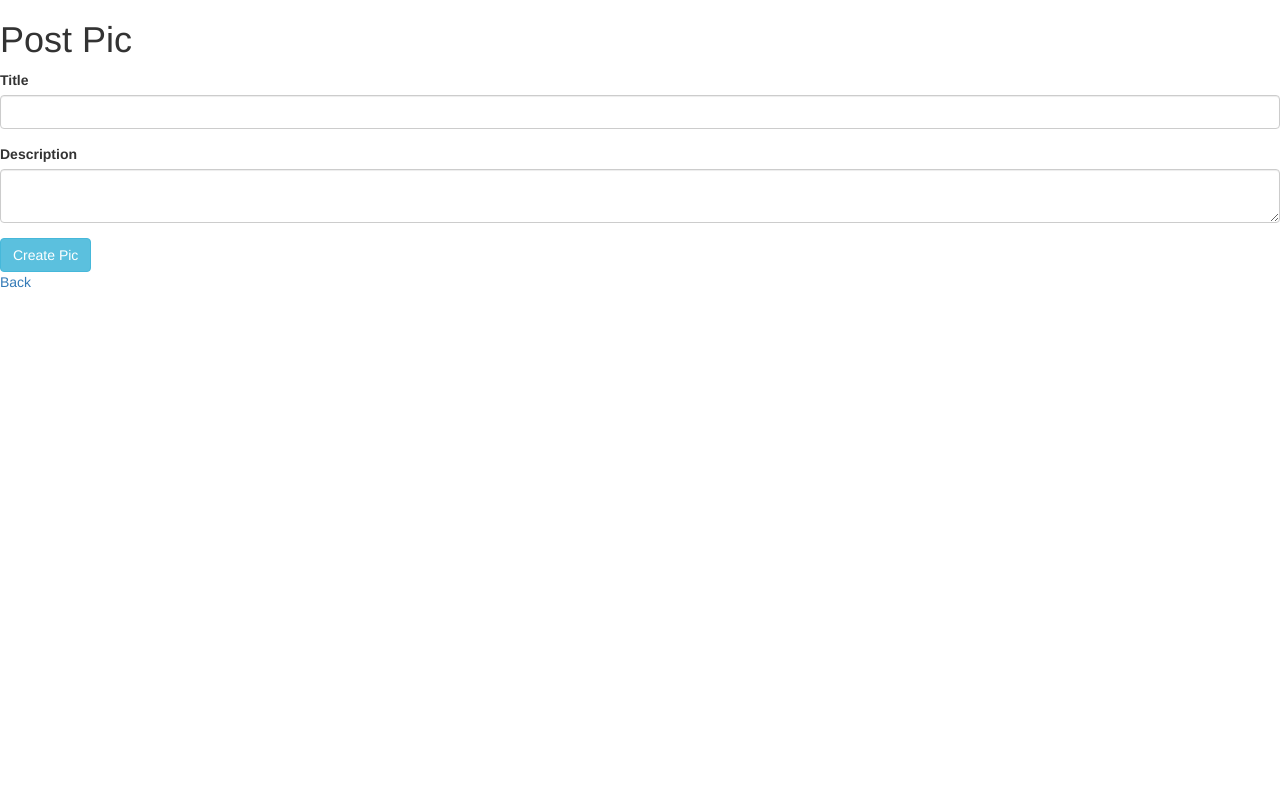
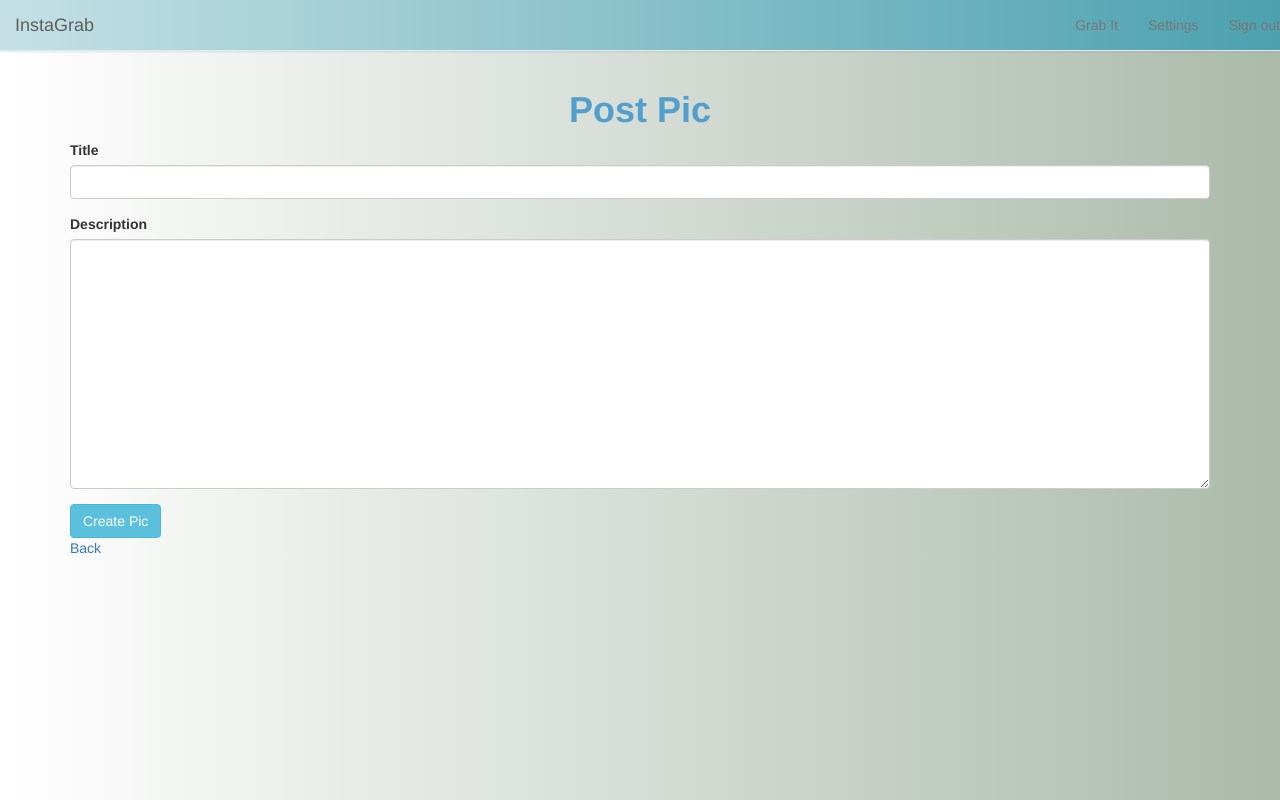
Before and after one commit to sundars04/Instagrab, a Rails app: page /pics/new in a window 1280 px wide. Run offline with Rails 7, Linux system fonts and the light colour scheme; the visitor is signed in with stand-in values (Sample User, id 1); style sheets or scripts are compiled from the project's sources; some libraries are stand-ins or nearby versions.

Commit message:
add styling

```diff
--- a/app/assets/stylesheets/application.scss
+++ b/app/assets/stylesheets/application.scss
@@ -15,3 +15,123 @@
  */
 @import "bootstrap-sprockets";
 @import "bootstrap";
+
+body {
+  background: #abbaab; /* fallback for old browsers */
+  background: -webkit-linear-gradient(to left, #abbaab , #ffffff); /* Chrome 10-25, Safari 5.1-6 */
+  background: linear-gradient(to left, #abbaab , #ffffff); /* W3C, IE 10+/ Edge, Firefox 16+, Chrome 26+, Opera 12+, Safari 7+ */
+  padding-top: 70px;
+}
+
+.alert {
+  margin-top: 10px;
+}
+h1, h2, h3, h4, h5, h6 {
+  font-weight: 100;
+  color: #529ECC;
+  font-weight: bold;
+  text-align: center;
+}
+
+
+
+nav {
+  box-shadow: 0 1px 2px 0 rgba(82,158,204, 0.22);
+  box-color: #529ECC;
+  background: #4CA1AF; /* fallback for old browsers */
+  background: -webkit-linear-gradient(to left, #4CA1AF , #C4E0E5); /* Chrome 10-25, Safari 5.1-6 */
+  background: linear-gradient(to left, #4CA1AF , #C4E0E5); /* W3C, IE 10+/ Edge, Firefox 16+, Chrome 26+, Opera 12+, Safari 7+ */
+
+
+  .navbar-brand {
+    a {
+      color: lightslategray;
+      font-weight: bold;
+      font-size: 1.6em;
+      &:hover {
+        text-decoration: none;
+      }
+    }
+  }
+}
+
+#pics {
+  margin: 0 auto;
+  width: 100%;
+  .box {
+    margin: 7px;
+    width: 350px;
+    box-shadow: 0 1px 2px 0 rgba(82,158,204, 0.48);
+    border-radius: 2px;
+    text-align: center;
+    img {
+      max-width: 100%;
+      height: auto;
+    }
+    h2 {
+      font-size: 10px;
+      margin: 0;
+      font-weight: bold;
+      padding: 25px 10px;
+
+      a {
+        color: #529ECC;
+
+      }
+    }
+  }
+}
+
+#edit_page {
+  .current_image {
+    img {
+      display: block;
+      margin: 20px 0;
+    }
+  }
+}
+
+#pic_show {
+  .panel-heading {
+    padding: 0;
+  }
+  .pic_image {
+    img {
+      max-width: 100%;
+      width: 100%;
+      display: block;
+      margin: 0 auto;
+    }
+  }
+  .panel-body {
+    padding: 35px;
+    h1 {
+      margin: 0 0 10px 0;
+      color: #529ECC;
+      font-weight: bold;
+    }
+    .description {
+      color: #253567;
+      font-weight: bold;
+      line-height: 1.75;
+      margin: 0;
+      text-align: center;
+    }
+  }
+  .panel-footer {
+    padding: 20px 25px;
+    p {
+      margin: 0;
+    }
+    .user {
+      padding-top: 2px;
+      font-weight: bold;
+      text-align: center;
+
+    }
+  }
+}
+
+textarea {
+  min-height: 250px;
+}
--- a/app/views/layouts/application.html.haml
+++ b/app/views/layouts/application.html.haml
@@ -7,7 +7,30 @@
   = csrf_meta_tags
 
 %body
-  - flash.each do |name, msg|
-    =content_tag :div, msg, class: 'alert alert-info'
+  %nav.navbar.navbar-default.navbar-fixed-top
+    .containter
+      .navbar-header
+        %button.navbar-toggle.collapsed{ type: :button, 'data-toggle' => :collapse, 'data-target' => "#bs-example-navbar-collapse-1" }
+          %span.sr-only Toggle Navigation
+          %span.icon-bar
+          %span.icon-bar
+          %span.icon-bar
+        = link_to 'InstaGrab', root_path, class: 'navbar-brand'
 
-  = yield
+      / Navbar content
+      .collapse.navbar-collapse#bs-example-navbar-collapse-1
+        - if user_signed_in?
+          %ul.nav.navbar-nav.navbar-right
+            %li= link_to "Grab It", new_pic_path
+            %li= link_to "Settings", edit_user_registration_path
+            %li= link_to 'Sign out', destroy_user_session_path, method: :delete
+        - else
+          %ul.nav.navbar-nav.navbar-right
+            %li= link_to "Join Now", new_user_registration_path
+            %li= link_to "Log In", new_user_session_path
+
+  .container
+    - flash.each do |name, msg|
+      =content_tag :div, msg, class: "alert alert-info"
+
+    = yield
--- a/app/views/pics/show.html.haml
+++ b/app/views/pics/show.html.haml
@@ -1,8 +1,6 @@
 %h1= @pic.title
 %p= simple_format(@pic.description)
-%p
-Pic by
-= @pic.user.email
+%p Pic by #{@pic.user.email}
 
 %br
 
```
Also changed, not shown: app/helpers/application_helper.rb (line endings or trailing spaces).
